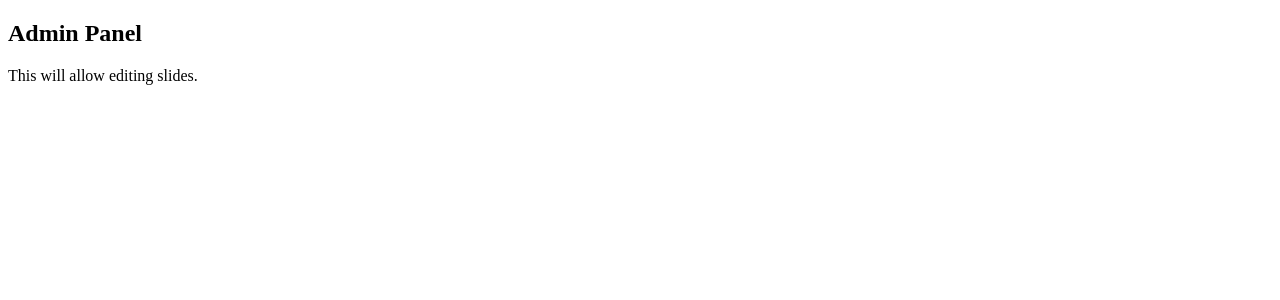
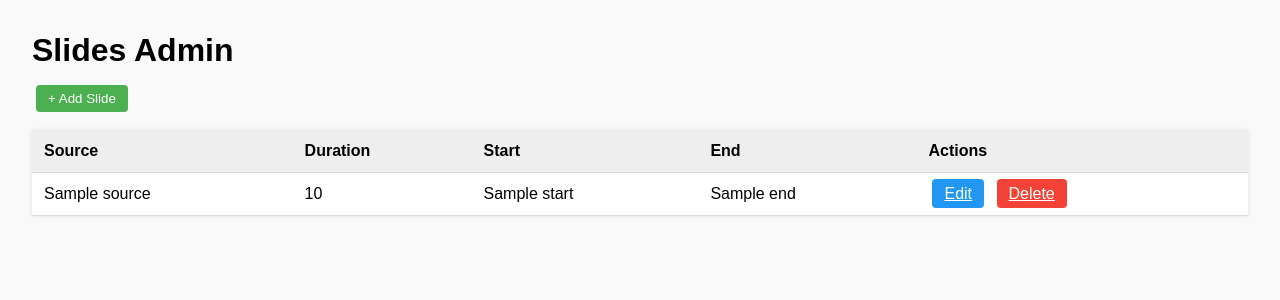
Before and after one commit to mgroves/GtkSignage, a Flask app: template signage/templates/admin.html in a window 1280 px wide. Shown: the top 300 px of the page. Run offline with Flask 3, Linux system fonts and the light colour scheme; the template is opened without the code that fills it: most values are stand-ins (such as "Sample title", 1, 10 or a date in 2020).

Commit message:
admin screen starting

```diff
--- a/main.py
+++ b/main.py
@@ -1,14 +1,23 @@
 from signage.ui import SignageWindow
 from signage.server import run_flask
 import gi
+import threading
+import sys
+
 gi.require_version("Gtk", "3.0")
 from gi.repository import Gtk
-import threading
 
 if __name__ == "__main__":
-    print("Flask server starting...")
-    threading.Thread(target=run_flask, daemon=True).start()
+    try:
+        print("Flask server starting...")
+        # Run Flask in a background daemon thread
+        flask_thread = threading.Thread(target=run_flask, daemon=True)
+        flask_thread.start()
 
-    print("Starting GTK...")
-    win = SignageWindow()
-    Gtk.main()
+        print("Starting GTK...")
+        win = SignageWindow()
+        Gtk.main()
+    except KeyboardInterrupt:
+        print("Caught Ctrl+C, shutting down.")
+        Gtk.main_quit()
+        sys.exit(0)
--- a/signage/server.py
+++ b/signage/server.py
@@ -1,5 +1,6 @@
 import os
 from flask import Flask, render_template
+from signage.slidestore import SlideStore
 
 def run_flask():
     print("Flask server starting...")
@@ -11,7 +12,7 @@ def run_flask():
 
     @app.route("/admin")
     def admin():
-        return render_template("admin.html")
+        return render_template("admin.html", slides=SlideStore.get_active_slides())
 
     # Load SSL certs if available
     cert_path = os.path.join(os.path.dirname(__file__), "..", "cert.pem")
--- a/signage/templates/admin.html
+++ b/signage/templates/admin.html
@@ -1,10 +1,96 @@
 <!DOCTYPE html>
-<html>
+<html lang="en">
 <head>
-    <title>Admin Panel</title>
+    <meta charset="UTF-8">
+    <title>Admin - GTK Signage</title>
+    <style>
+        body {
+            font-family: Arial, sans-serif;
+            margin: 2rem;
+            background: #f9f9f9;
+        }
+
+        h1 {
+            margin-bottom: 1rem;
+        }
+
+        .btn {
+            padding: 6px 12px;
+            margin: 0 4px;
+            border: none;
+            cursor: pointer;
+            border-radius: 4px;
+        }
+
+        .btn-add {
+            background-color: #4CAF50;
+            color: white;
+        }
+
+        .btn-edit {
+            background-color: #2196F3;
+            color: white;
+        }
+
+        .btn-delete {
+            background-color: #f44336;
+            color: white;
+        }
+
+        table {
+            width: 100%;
+            border-collapse: collapse;
+            background: white;
+            box-shadow: 0 0 4px rgba(0,0,0,0.1);
+        }
+
+        th, td {
+            padding: 12px;
+            border-bottom: 1px solid #ddd;
+            text-align: left;
+        }
+
+        th {
+            background-color: #eee;
+        }
+
+        tr:hover {
+            background-color: #f1f1f1;
+        }
+
+        .actions {
+            white-space: nowrap;
+        }
+    </style>
 </head>
 <body>
-    <h2>Admin Panel</h2>
-    <p>This will allow editing slides.</p>
+    <h1>Slides Admin</h1>
+    <button class="btn btn-add" onclick="location.href='/admin/add'">+ Add Slide</button>
+    <br><br>
+    <table>
+        <thead>
+            <tr>
+                <th>Source</th>
+                <th>Duration</th>
+                <th>Start</th>
+                <th>End</th>
+                <th class="actions">Actions</th>
+            </tr>
+        </thead>
+        <tbody>
+            {% for slide in slides %}
+            <tr>
+                <td>{{ slide.source }}</td>
+                <td>{{ slide.duration }}</td>
+                <td>{{ slide.start or "N/A" }}</td>
+                <td>{{ slide.end or "N/A" }}</td>
+                <td class="actions">
+                    <a href="/admin/edit/{{ loop.index0 }}" class="btn btn-edit">Edit</a>
+                    <a href="/admin/delete/{{ loop.index0 }}" class="btn btn-delete">Delete</a>
+                </td>
+            </tr>
+            {% endfor %}
+        </tbody>
+    </table>
 </body>
 </html>
```
